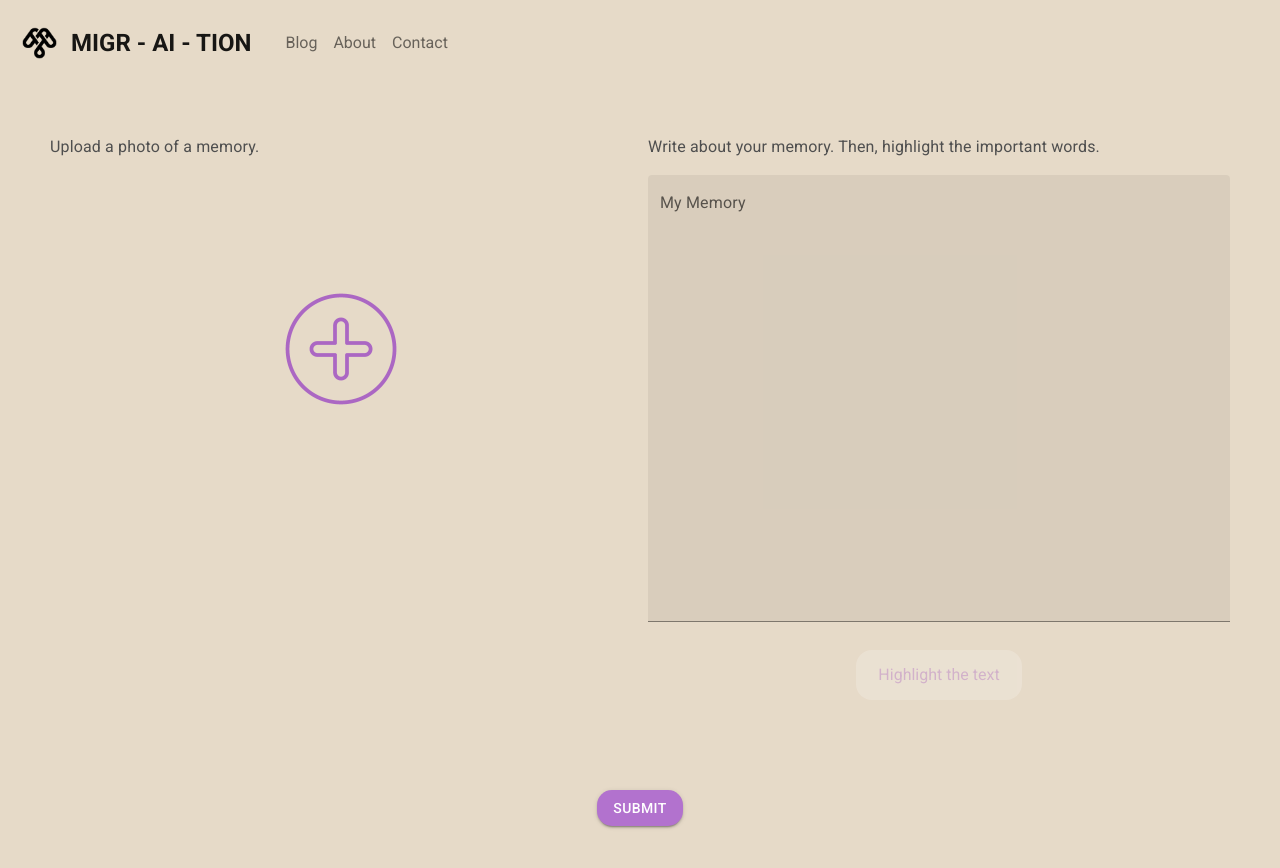
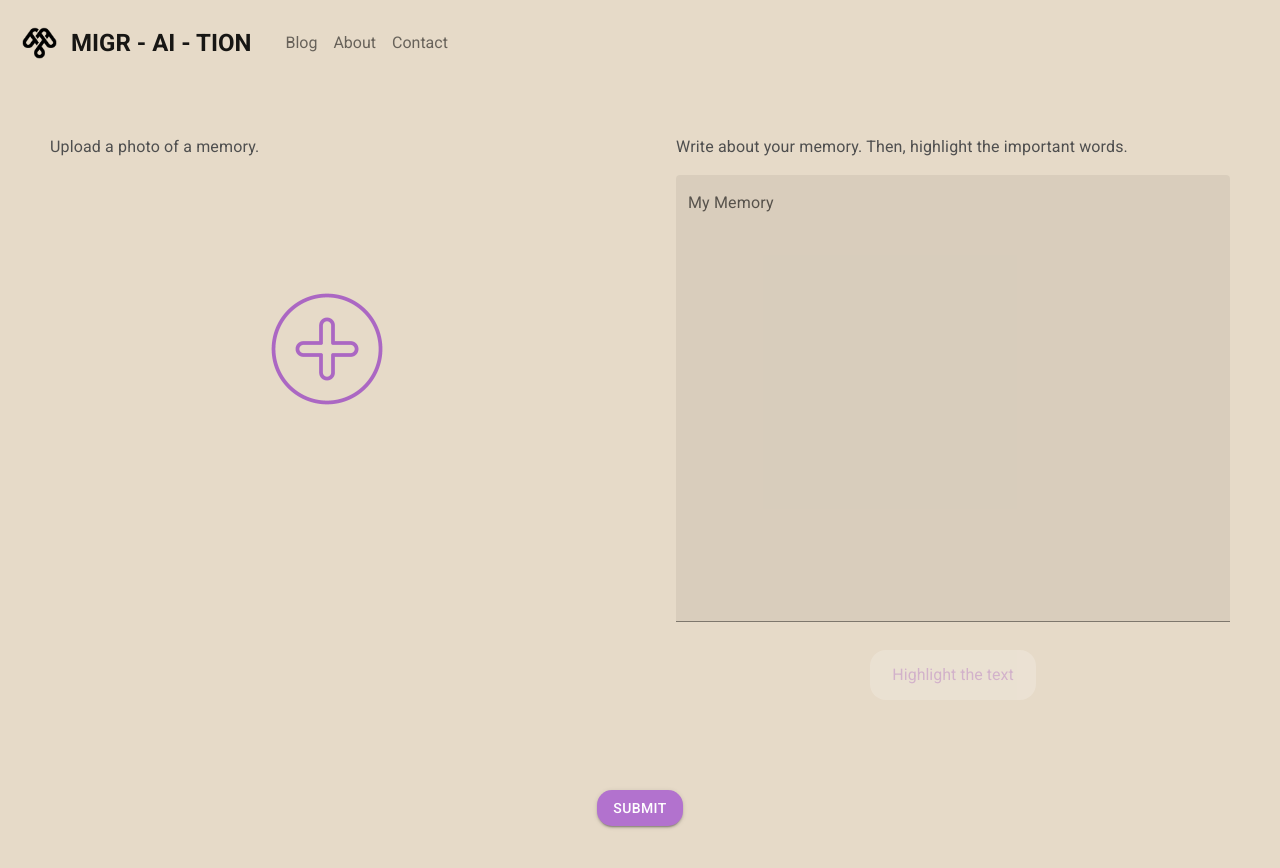
Before and after one commit to jielianglin/migr-ai-tion_III, a React (Create React App) app in the folder frontend/: page / in a window 1280 px wide. Both pictures are taken after a click on the button 509 px from the left and 260 px from the top of the page. Shown: the top 868 px of the page. Built offline with nearby package versions, Linux system fonts and the light colour scheme.

Commit message:
changed spacing

```diff
--- a/frontend/src/components/upload/UploadForm.js
+++ b/frontend/src/components/upload/UploadForm.js
@@ -111,7 +111,7 @@ export default function Home() {
         return (
             <div style={style1}>
                 <div>
-                    <Grid container spacing={2}>
+                    <Grid container spacing={9}>
                         <Grid item xs={12} md={6}>
                             {/* <Canvas selectedImage={selectedImage} /> */}
                             <CanvasII selectedImage={selectedImage} />
```
